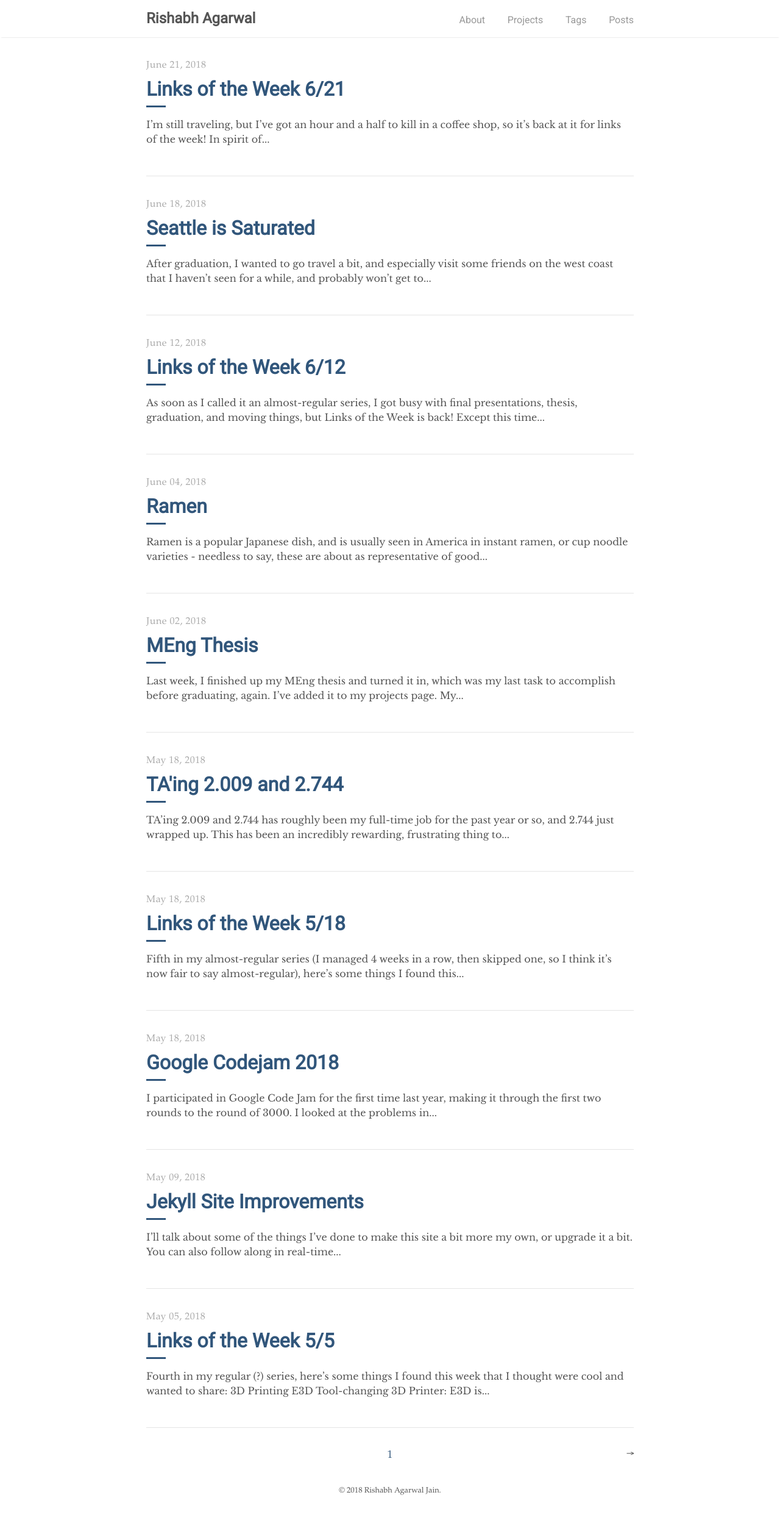
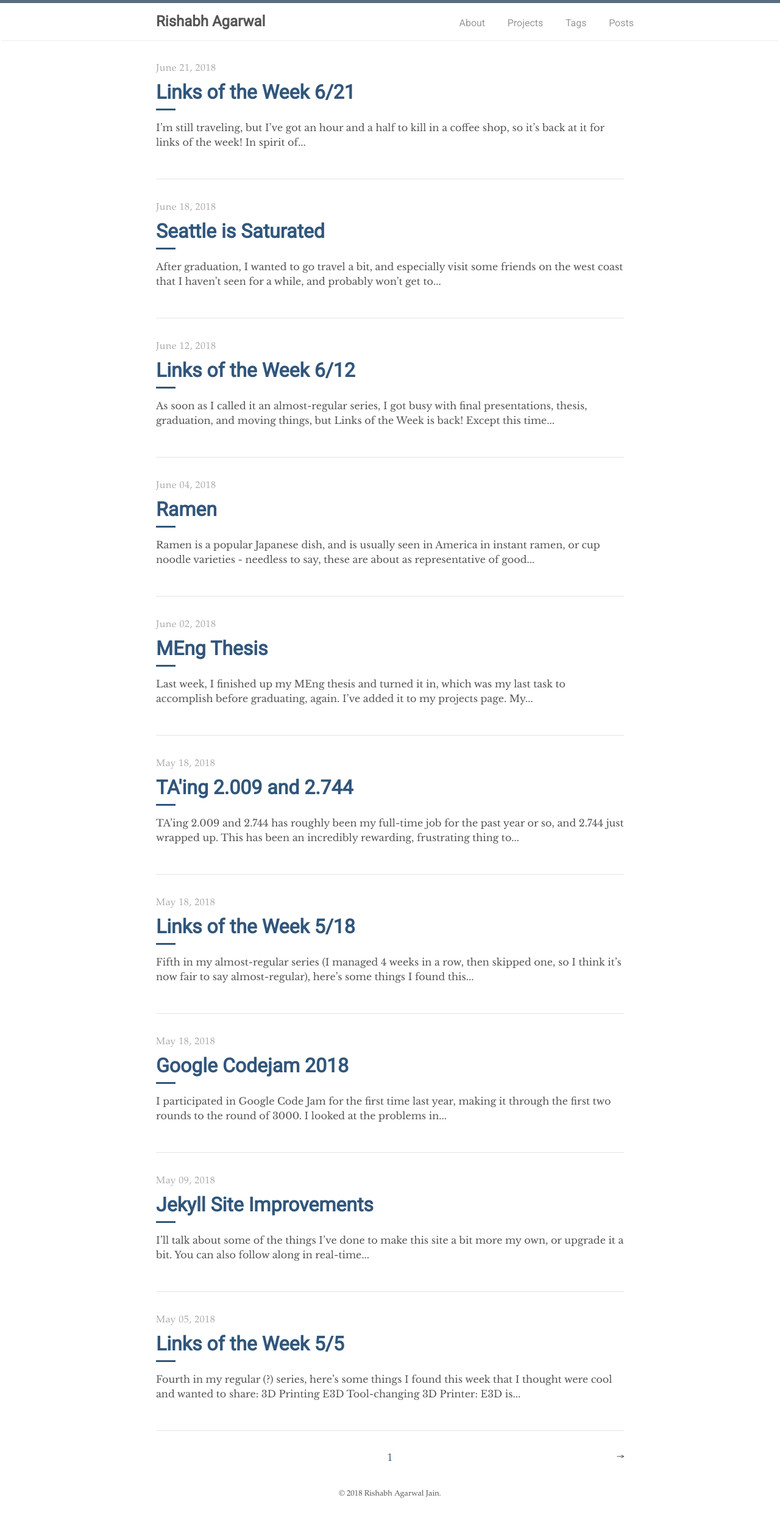
Before and after one commit to rishabmps/rishabmps.github.io, a Jekyll site: the page built from index.html, in a window 1280 px wide. Shown: the whole page at 61% size. Built offline with Jekyll 4.4.1, drawn with Linux system fonts in a browser that asks for light colours; the list of posts is cut into pages by our own code.

Commit message:
Added horizontal border at top and fixed the site margin

```diff
--- a/404.html
+++ b/404.html
@@ -1,4 +1,5 @@
 ---
+layout: default
 permalink: /404.html
 ---
 <h1>
--- a/_sass/tale/_layout.scss
+++ b/_sass/tale/_layout.scss
@@ -10,12 +10,14 @@ footer,
   display: block;
   margin: 0 auto;
   max-width: 800px;
-  width: 80%;
+  width: auto;
+  padding: 0 16px;
 }
 
 .nav {
   box-shadow: 0 2px 2px -2px $shadow-color;
   overflow: auto;
+  border-top: 5px solid #566d84;
 
   &-container {
     margin: 1rem auto;
```
